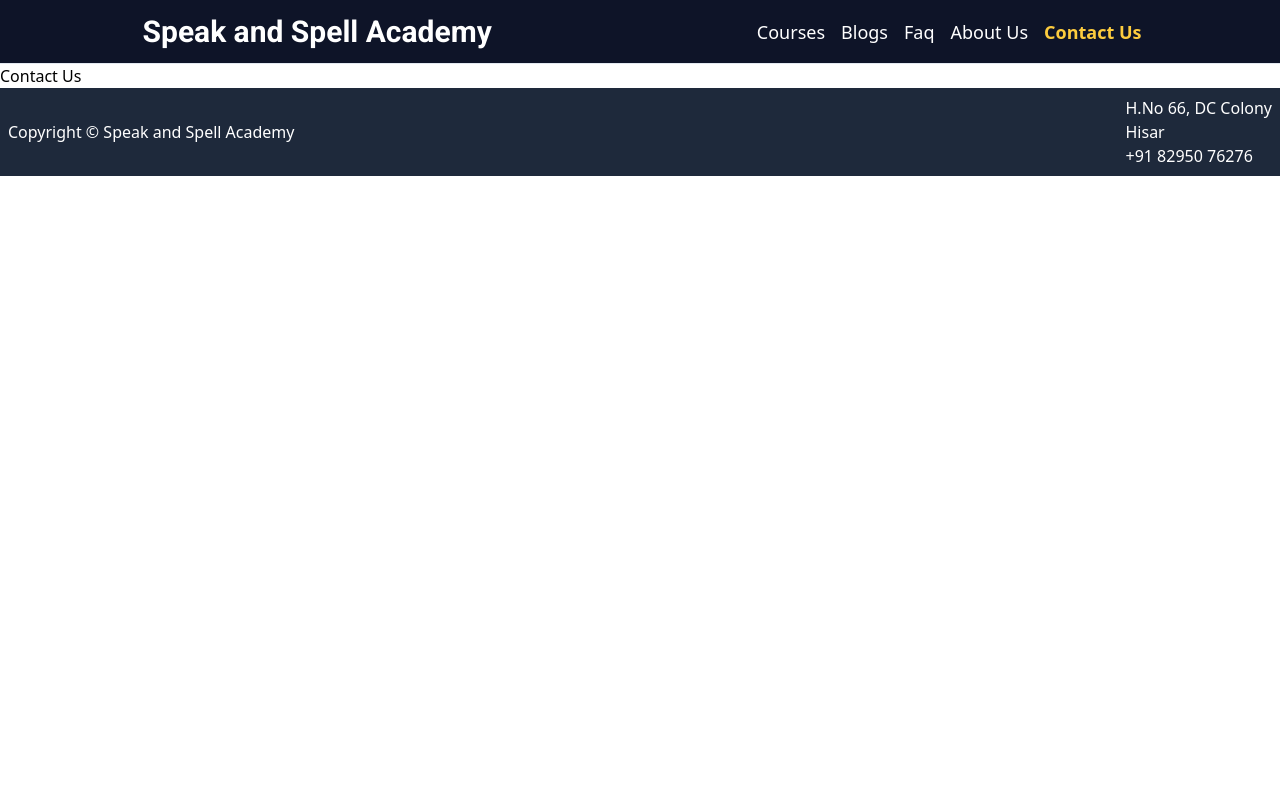
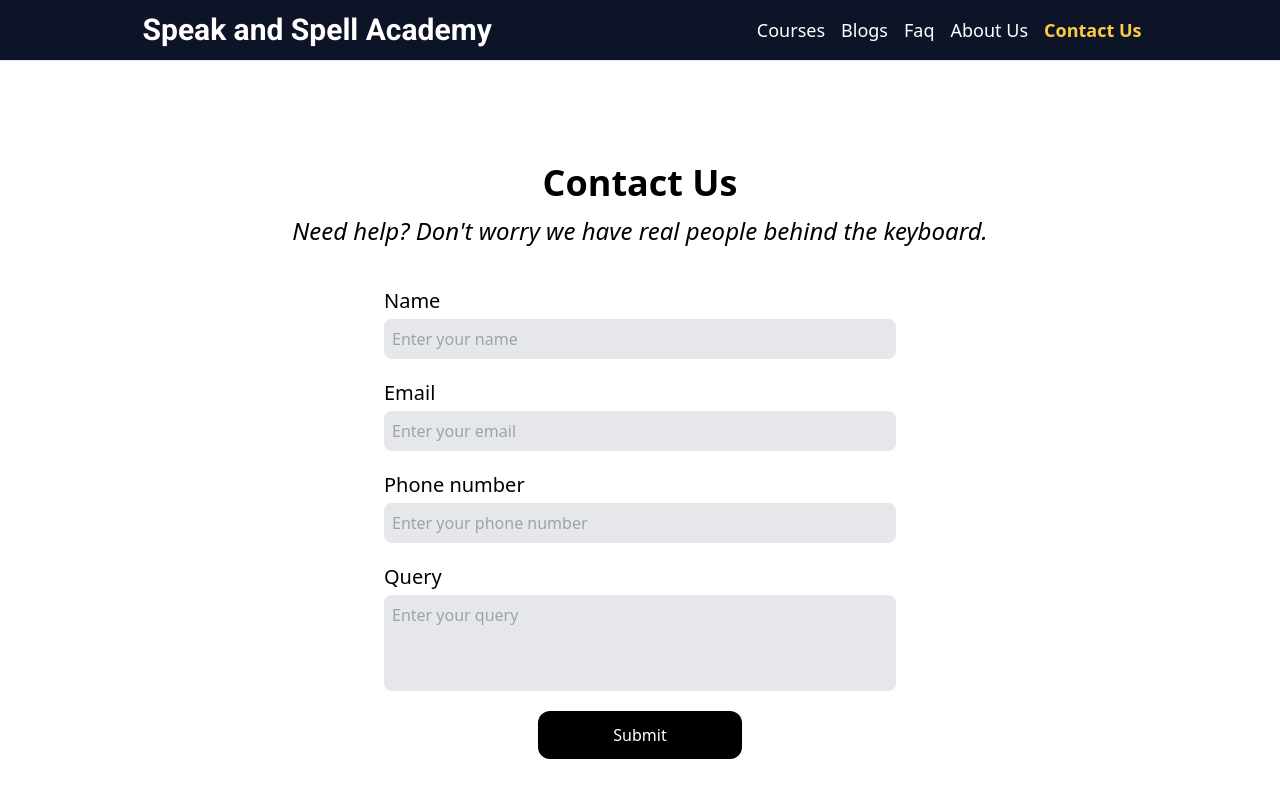
Before and after one commit to dhruvkaushik305/speakandspell, a React (Vite) app in the folder frontend/: page /contactus in a window 1280 px wide. Built offline with nearby package versions, Linux system fonts and the light colour scheme.

Commit message:
FEAT: Implemented the contact us form using react hook forms

```diff
--- a/frontend/package.json
+++ b/frontend/package.json
@@ -13,6 +13,7 @@
     "framer-motion": "^11.2.10",
     "react": "^18.2.0",
     "react-dom": "^18.2.0",
+    "react-hook-form": "^7.51.5",
     "react-router-dom": "^6.23.1"
   },
   "devDependencies": {
--- a/frontend/src/Components/HamburgerLinkComponent.tsx
+++ /dev/null
@@ -1,18 +0,0 @@
-import React from "react";
-import { Link } from "react-router-dom";
-interface HamburgerLinkComponentProps {
-  title: string;
-}
-const HamburgerLinkComponent: React.FC<HamburgerLinkComponentProps> = ({
-  title,
-}) => {
-  return (
-    <Link
-      className="w-fit rounded-xl bg-neutral-200 p-2 px-8 text-center text-lg font-semibold"
-      to={`/${title.toLowerCase()}`}
-    >
-      {title}
-    </Link>
-  );
-};
-export default HamburgerLinkComponent;
--- a/frontend/src/Layouts/ContactusLayout.tsx
+++ b/frontend/src/Layouts/ContactusLayout.tsx
@@ -1,5 +1,111 @@
 import React from "react";
+import { useForm } from "react-hook-form";
+type FormInputs = {
+  name: string;
+  email: string;
+  phone: string;
+  query: string;
+};
 const ContactusLayout: React.FC = () => {
-  return <div>Contact Us</div>;
+  const {
+    register,
+    handleSubmit,
+    formState: { errors },
+  } = useForm<FormInputs>();
+  const onSubmit = (data: FormInputs) => {
+    console.log(data);
+  };
+  return (
+    <div className="mx-auto flex h-screen max-w-[90%] flex-col items-center justify-center gap-10 xl:max-w-[80%]">
+      <div className="flex flex-col items-center justify-center gap-3">
+        <h1 className="text-3xl font-bold md:text-3xl lg:text-4xl">
+          Contact Us
+        </h1>
+        <h2 className="text-xl italic md:text-2xl">
+          Need help? Don't worry we have real people behind the keyboard.
+        </h2>
+      </div>
+      <form
+        className="flex w-full flex-col items-center justify-center gap-5"
+        onSubmit={handleSubmit(onSubmit)}
+      >
+        <div className="flex w-full flex-col items-start justify-center gap-1 md:w-[80%] xl:w-[50%]">
+          <label htmlFor={"name"} className="text-lg sm:text-xl">
+            Name
+          </label>
+          <input
+            type="text"
+            id="name"
+            className="w-full rounded-lg bg-gray-200 p-2 focus:outline-none"
+            placeholder="Enter your name"
+            {...register("name", {
+              pattern: {
+                message: "Please enter a valid name",
+                value: /^[a-zA-Z]+$/,
+              },
+              required: true,
+            })}
+          />
+          {errors.name && <p className="text-red-500">{errors.name.message}</p>}
+        </div>
+        <div className="flex w-full flex-col items-start justify-center gap-1 md:w-[80%] xl:w-[50%]">
+          <label htmlFor={"email"} className="text-lg sm:text-xl">
+            Email
+          </label>
+          <input
+            type="email"
+            id="email"
+            className="w-full rounded-lg bg-gray-200 p-2 focus:outline-none"
+            placeholder="Enter your email"
+            {...register("email", {
+              pattern: {
+                message: "Please enter a valid email address",
+                value: /^[a-zA-Z0-9._%+-]+@[a-zA-Z0-9.-]+\.[a-zA-Z]{2,}$/,
+              },
+              required: true,
+            })}
+          />
+          {errors.email && (
+            <p className="text-red-500">{errors.email.message}</p>
+          )}
+        </div>
+        <div className="flex w-full flex-col items-start justify-center gap-1 md:w-[80%] xl:w-[50%]">
+          <label htmlFor={"phone"} className="text-lg sm:text-xl">
+            Phone number
+          </label>
+          <input
+            type="tel"
+            id="phone"
+            className="w-full rounded-lg bg-gray-200 p-2 focus:outline-none"
+            placeholder="Enter your phone number"
+            {...register("phone", {
+              pattern: {
+                message: "Please enter a valid phone number",
+                value: /^[0-9]{10}$/,
+              },
+              required: true,
+            })}
+          />
+          {errors.phone && (
+            <p className="text-red-500">{errors.phone.message}</p>
+          )}
+        </div>
+        <div className="flex w-full flex-col items-start justify-center gap-1 md:w-[80%] xl:w-[50%]">
+          <label htmlFor="query" className="text-lg sm:text-xl">
+            Query
+          </label>
+          <textarea
+            id="query"
+            className="h-[6rem] w-full resize-none rounded-lg bg-gray-200 p-2 focus:outline-none"
+            placeholder="Enter your query"
+            {...register("query", { required: true })}
+          />
+        </div>
+        <button className="w-[60%] rounded-xl bg-black px-4 py-3 text-white sm:w-[20%]">
+          Submit
+        </button>
+      </form>
+    </div>
+  );
 };
 export default ContactusLayout;
```
Also changed, not shown: 1 other file (tests, documents, lock files or other folders).
